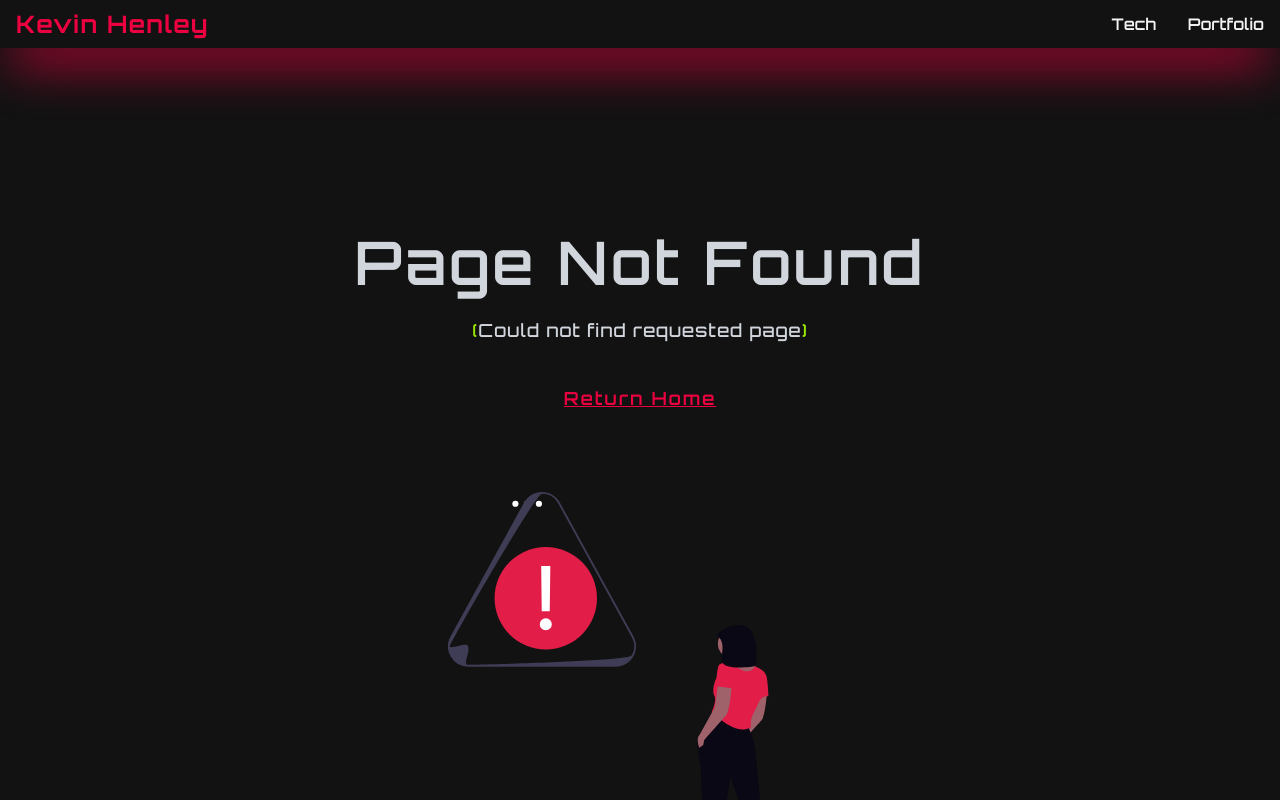
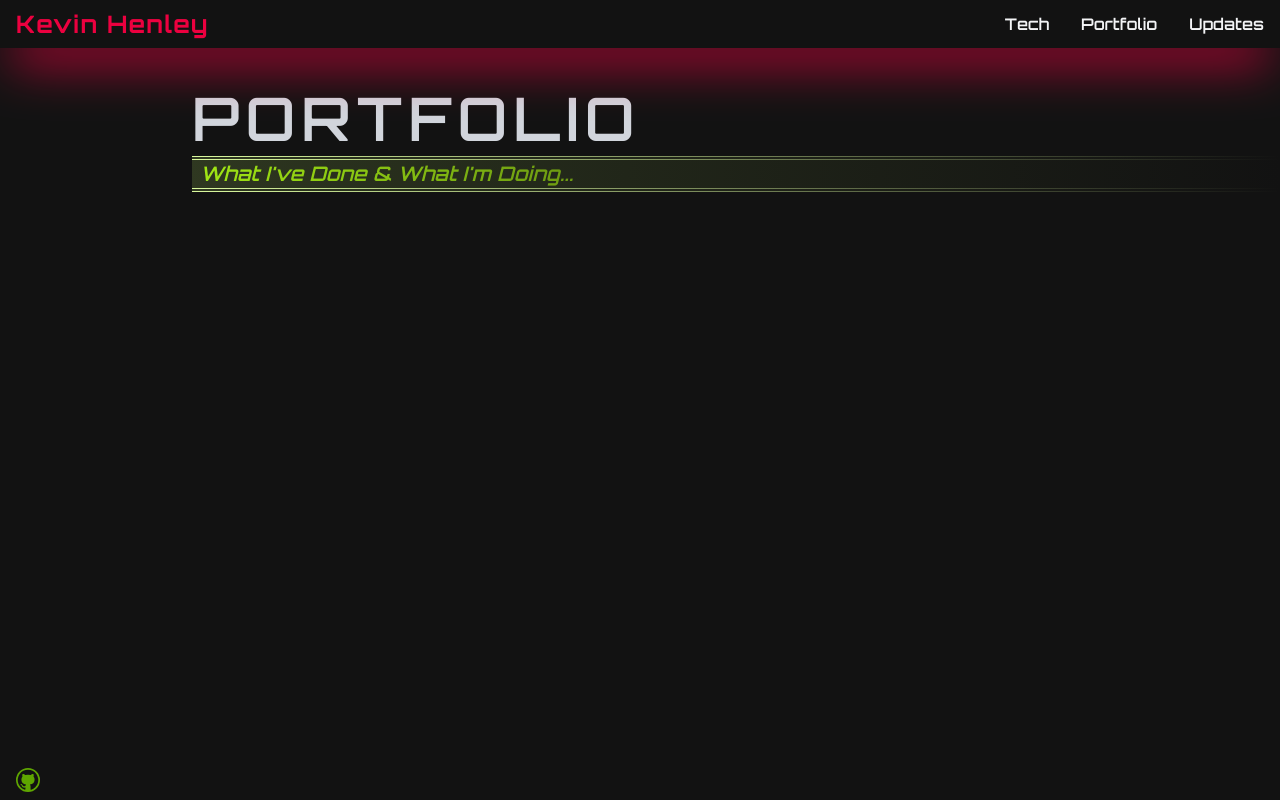
Before and after one commit to KevinHenleyCode/Portfolio-2025, a Next.js app: page /portfolio in a window 1280 px wide. Before the commit this address had no page. Shown: the top 800 px of the page. Built offline with nearby package versions, Linux system fonts and the light colour scheme.

Commit message:
setup other pages to add content

```diff
--- a/src/app/layout.tsx
+++ b/src/app/layout.tsx
@@ -26,7 +26,7 @@ const RootLayout = ({ children }: RootLayoutProps) => {
     <html lang='en' className={orbitron.variable}>
       <body className={`flex min-h-screen flex-col antialiased`}>
         <NavBar />
-        <main className='bg-custom-dark flex flex-1 flex-col items-center py-10'>
+        <main className='bg-custom-dark flex flex-1 flex-col items-center py-10 text-gray-300'>
           {children}
         </main>
         <FooterBar />
--- a/src/app/page.tsx
+++ b/src/app/page.tsx
@@ -1,15 +1,14 @@
 import PaddingContainer from '@/components/containers/PaddingContainer'
-import SubHeader from '@/components/SubHeader'
+import SubHeader from '@/components/textStanards/SubHeader'
+import Title from '@/components/textStanards/Title'
 
 export default function Home() {
   return (
-    <div className='text-gray-300'>
+    <div>
       <PaddingContainer>
-        <h1 className='text-2xl font-semibold tracking-widest uppercase sm:text-4xl md:text-6xl'>
-          Kevin Henley
-        </h1>
+        <Title content={'Kevin Henley'} />
       </PaddingContainer>
-      <SubHeader subHeaderText={'Full-Stack Web Developer'} />
+      <SubHeader content={'Full-Stack Web Developer'} />
       <PaddingContainer>
         <article className='text-md mt-16 tracking-widest sm:text-lg md:mt-20 md:text-xl [&>p]:mt-4'>
           <p>
--- /dev/null
+++ b/src/app/portfolio/page.tsx
@@ -0,0 +1,16 @@
+import PaddingContainer from '@/components/containers/PaddingContainer'
+import Title from '@/components/textStanards/Title'
+import SubHeader from '@/components/textStanards/SubHeader'
+
+const Portfolio = () => {
+  return (
+    <div className='w-full'>
+      <PaddingContainer>
+        <Title content={'Portfolio'} />
+      </PaddingContainer>
+      <SubHeader content={`What I've Done & What I'm Doing... `} />
+    </div>
+  )
+}
+
+export default Portfolio
--- /dev/null
+++ b/src/app/tech/page.tsx
@@ -0,0 +1,16 @@
+import PaddingContainer from '@/components/containers/PaddingContainer'
+import SubHeader from '@/components/textStanards/SubHeader'
+import Title from '@/components/textStanards/Title'
+
+const Tech = () => {
+  return (
+    <div className='w-full'>
+      <PaddingContainer>
+        <Title content={'Tech'} />
+      </PaddingContainer>
+      <SubHeader content={'What I Use'} />
+    </div>
+  )
+}
+
+export default Tech
--- /dev/null
+++ b/src/app/updates/page.tsx
@@ -0,0 +1,16 @@
+import Title from '@/components/textStanards/Title'
+import SubHeader from '@/components/textStanards/SubHeader'
+import PaddingContainer from '@/components/containers/PaddingContainer'
+
+const Updates = () => {
+  return (
+    <div className='w-full'>
+      <PaddingContainer>
+        <Title content='Updates' />
+      </PaddingContainer>
+      <SubHeader content={`What's Happening Next...`} />
+    </div>
+  )
+}
+
+export default Updates
--- a/src/components/nav/NavBar.tsx
+++ b/src/components/nav/NavBar.tsx
@@ -2,6 +2,7 @@
 import { useState } from 'react'
 import NavButton from './NavButton'
 import NavLinks from './NavLinks'
+import Link from 'next/link'
 
 const NavBar = () => {
   const [navOpen, setNavOpen] = useState(false)
@@ -13,18 +14,21 @@ const NavBar = () => {
         <span
           className={`bg-custom-dark z-60 flex w-full justify-between px-4 py-2 text-left lg:w-1/2`}
         >
-          <p className='text-2xl font-bold tracking-wider text-rose-600'>
+          <Link
+            href={'/'}
+            className='text-2xl font-bold tracking-wider text-rose-600'
+          >
             Kevin Henley
-          </p>
+          </Link>
           <NavButton navOpen={navOpen} setNavOpen={setNavOpen} />
         </span>
         <span
           className={`${navOpen ? 'absolute top-12' : 'absolute -top-130'} w-full transition-all duration-500 ease-in-out lg:hidden`}
         >
-          <NavLinks links={['Tech', 'Portfolio']} mobile={true} />
+          <NavLinks links={['Tech', 'Portfolio', 'Updates']} mobile={true} />
         </span>
         <span className='bg-custom-dark hidden w-1/2 lg:block'>
-          <NavLinks links={['Tech', 'Portfolio']} mobile={false} />
+          <NavLinks links={['Tech', 'Portfolio', 'Updates']} mobile={false} />
         </span>
       </div>
     </nav>
--- a/src/components/SubHeader.tsx
+++ b/src/components/textStanards/SubHeader.tsx
@@ -1,10 +1,10 @@
 'use client'
 
 interface SubHeaderProps {
-  subHeaderText: string
+  content: string
 }
 
-const SubHeader = ({ subHeaderText }: SubHeaderProps) => {
+const SubHeader = ({ content }: SubHeaderProps) => {
   return (
     <div className='relative'>
       <span
@@ -18,7 +18,7 @@ const SubHeader = ({ subHeaderText }: SubHeaderProps) => {
       </span>
       <span className='absolute z-10 mt-2 flex h-8 items-center px-6 sm:h-9 sm:px-24 xl:px-48'>
         <h2 className='pl-2 text-sm font-semibold text-lime-400 italic sm:text-lg lg:text-xl'>
-          {subHeaderText}
+          {content}
         </h2>
       </span>
       <span
--- /dev/null
+++ b/src/components/textStanards/Title.tsx
@@ -0,0 +1,13 @@
+interface TitleProps {
+  content: string
+}
+
+const Title = ({ content }: TitleProps) => {
+  return (
+    <h1 className='text-2xl font-semibold tracking-widest uppercase sm:text-4xl md:text-6xl'>
+      {content}
+    </h1>
+  )
+}
+
+export default Title
```
